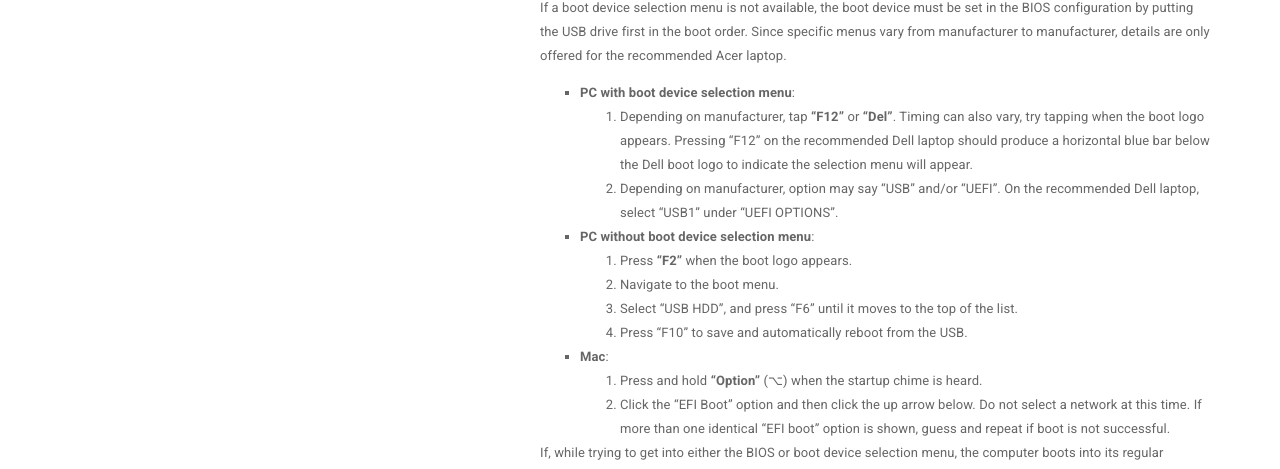
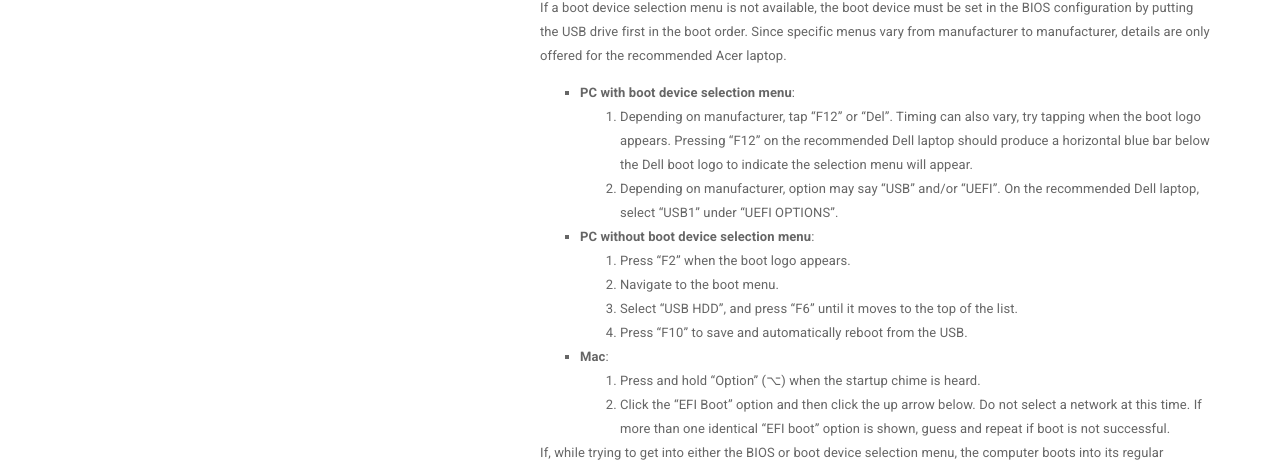
Before and after one commit to GlacierProtocol/glacierprotocol.github.io, a Jekyll site: the page built from _docs/setup/create-boot-usb.md, in a window 1280 px wide and 900 px high, scrolled down 4858 px. Shown: the part 151-620 px from the top of the window. Built offline with Jekyll 4.4.1, drawn with Linux system fonts in a browser that asks for light colours; nearby versions of some CDN libraries.

Commit message:
Key highlighting made consistent
Quoted, not bold

```diff
--- a/_docs/setup/create-boot-usb.md
+++ b/_docs/setup/create-boot-usb.md
@@ -250,7 +250,7 @@ of errors or malware infection:
         to manufacturer, details are only offered for the recommended Acer laptop.
 
         * **PC with boot device selection menu**:
-            1. Depending on manufacturer, tap **"F12"** or **"Del"**. Timing
+            1. Depending on manufacturer, tap "F12" or "Del". Timing
             can also vary, try tapping when the boot logo appears. Pressing
             "F12" on the recommended Dell laptop should produce a horizontal
             blue bar below the Dell boot logo to indicate the selection menu
@@ -259,12 +259,12 @@ of errors or malware infection:
             On the recommended Dell laptop, select "USB1" under "UEFI
             OPTIONS".
         * **PC without boot device selection menu**:
-            1. Press **"F2"** when the boot logo appears.
+            1. Press "F2" when the boot logo appears.
             2. Navigate to the boot menu.
             3. Select "USB HDD", and press "F6" until it moves to the top of the list.
             4. Press "F10" to save and automatically reboot from the USB.
         * **Mac**:
-            1. Press and hold **"Option"** (⌥) when the startup chime is heard.
+            1. Press and hold "Option" (⌥) when the startup chime is heard.
             2. Click the "EFI Boot" option and then click the up arrow below. Do not
             select a network at this time. If more than one identical
             "EFI boot" option is shown, guess and repeat if boot is not
```
